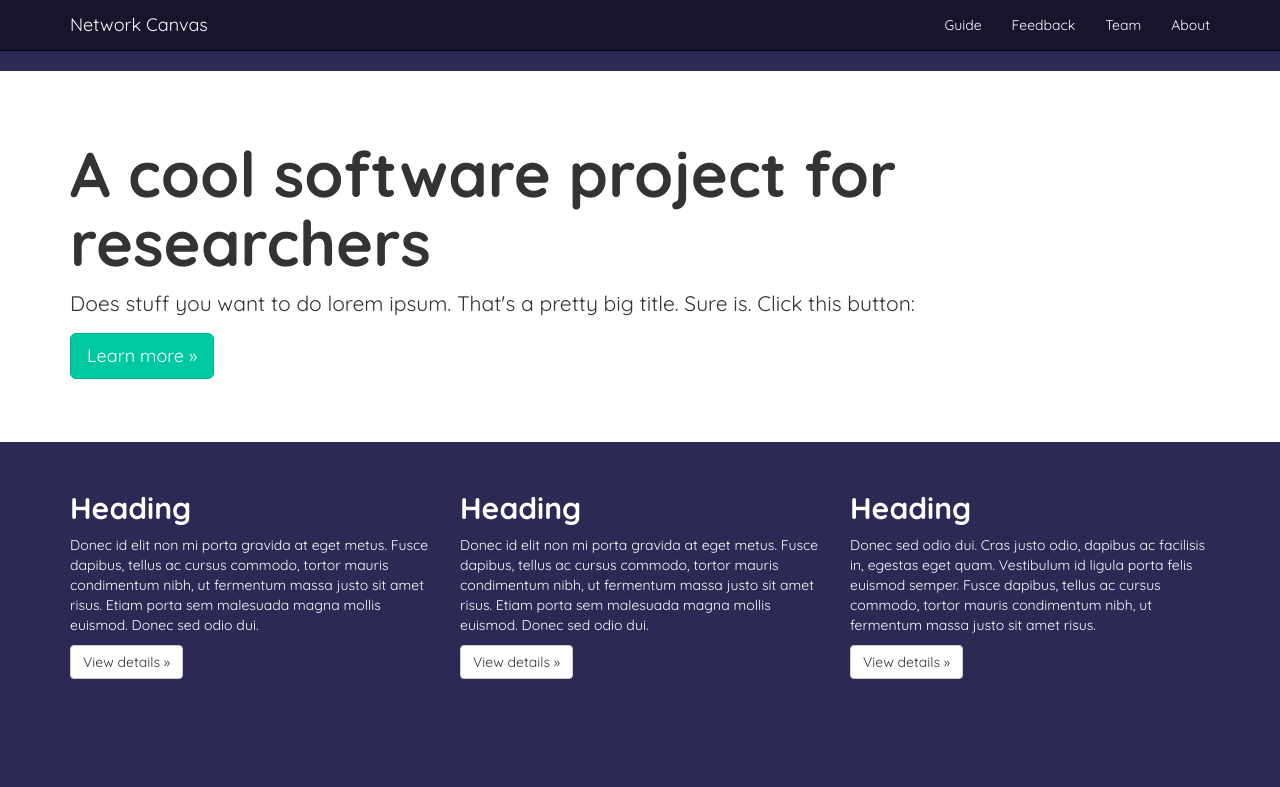
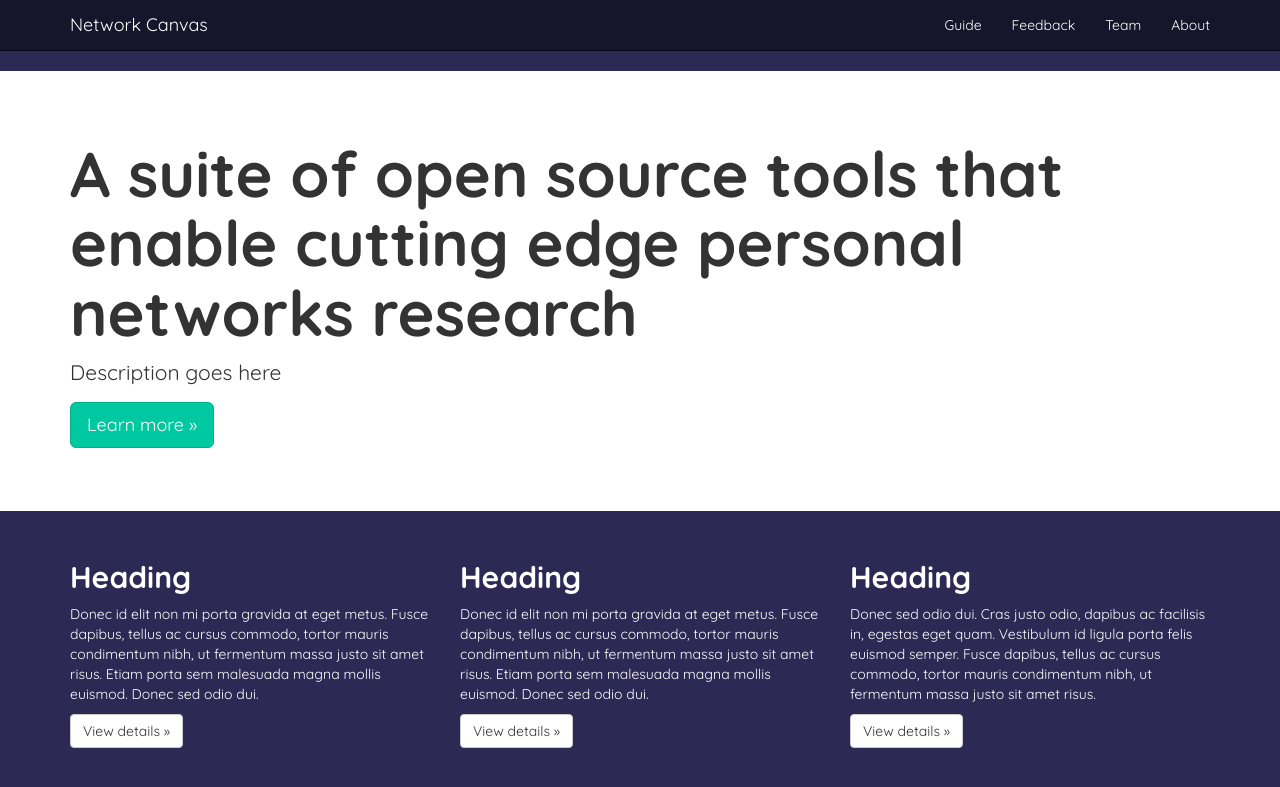
Before and after one commit to complexdatacollective/networkcanvas.com, a Jekyll site: the page built from index.md, in a window 1280 px wide. Shown: the top 787 px of the page. Built offline with Jekyll 4.4.1, drawn with Linux system fonts in a browser that asks for light colours.

Commit message:
Update frontpage copy

```diff
--- a/index.md
+++ b/index.md
@@ -4,8 +4,9 @@
 
 layout: home
 
-hero_title: A cool software project for researchers
-hero_description: >
-  Does stuff you want to do lorem ipsum. That's a pretty big title.
-  Sure is. Click this button:
+hero_title: >
+  A suite of open source tools that enable cutting edge personal networks
+  research
+hero_description: Description goes here
+
 ---
```
Also changed, not shown: about.md (+0 -1 lines).
